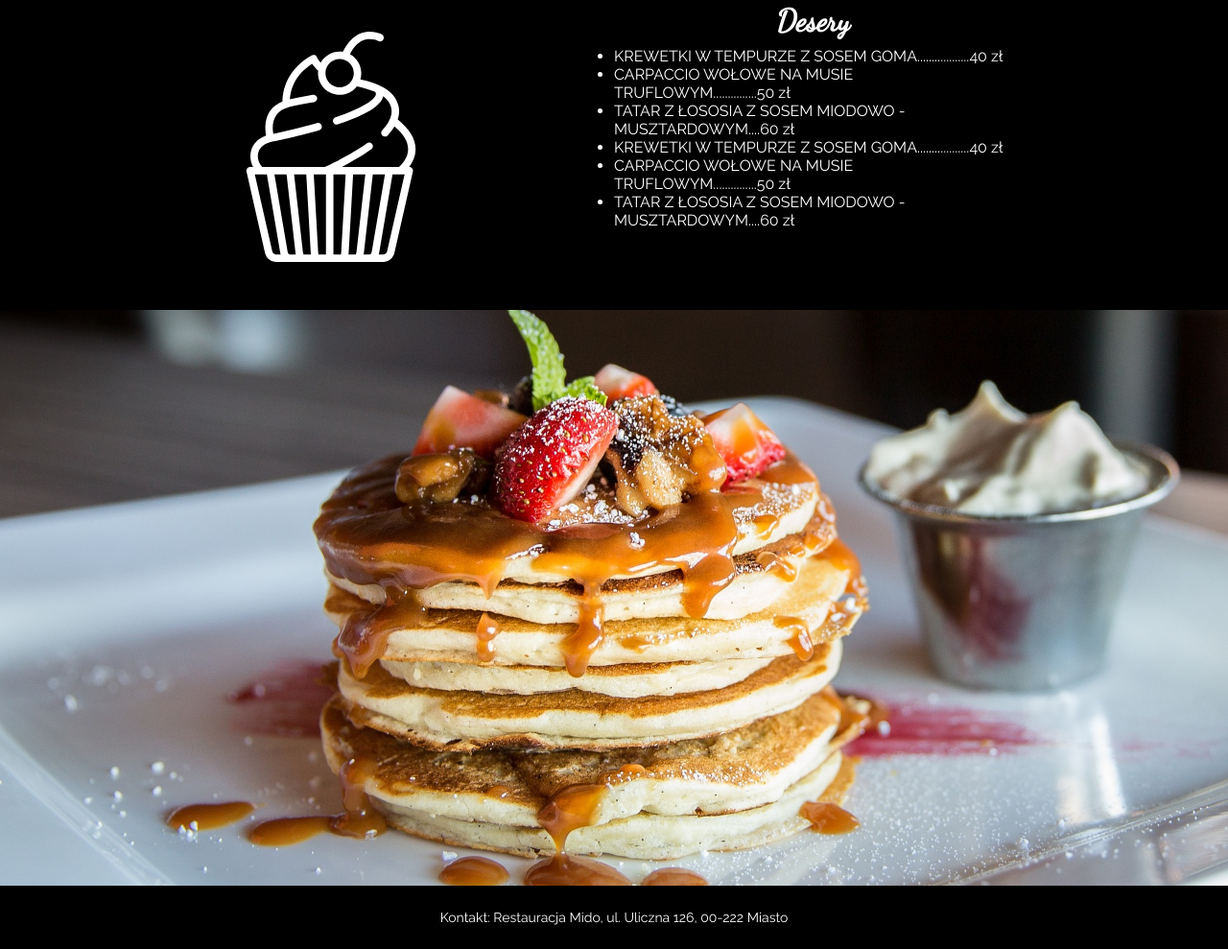
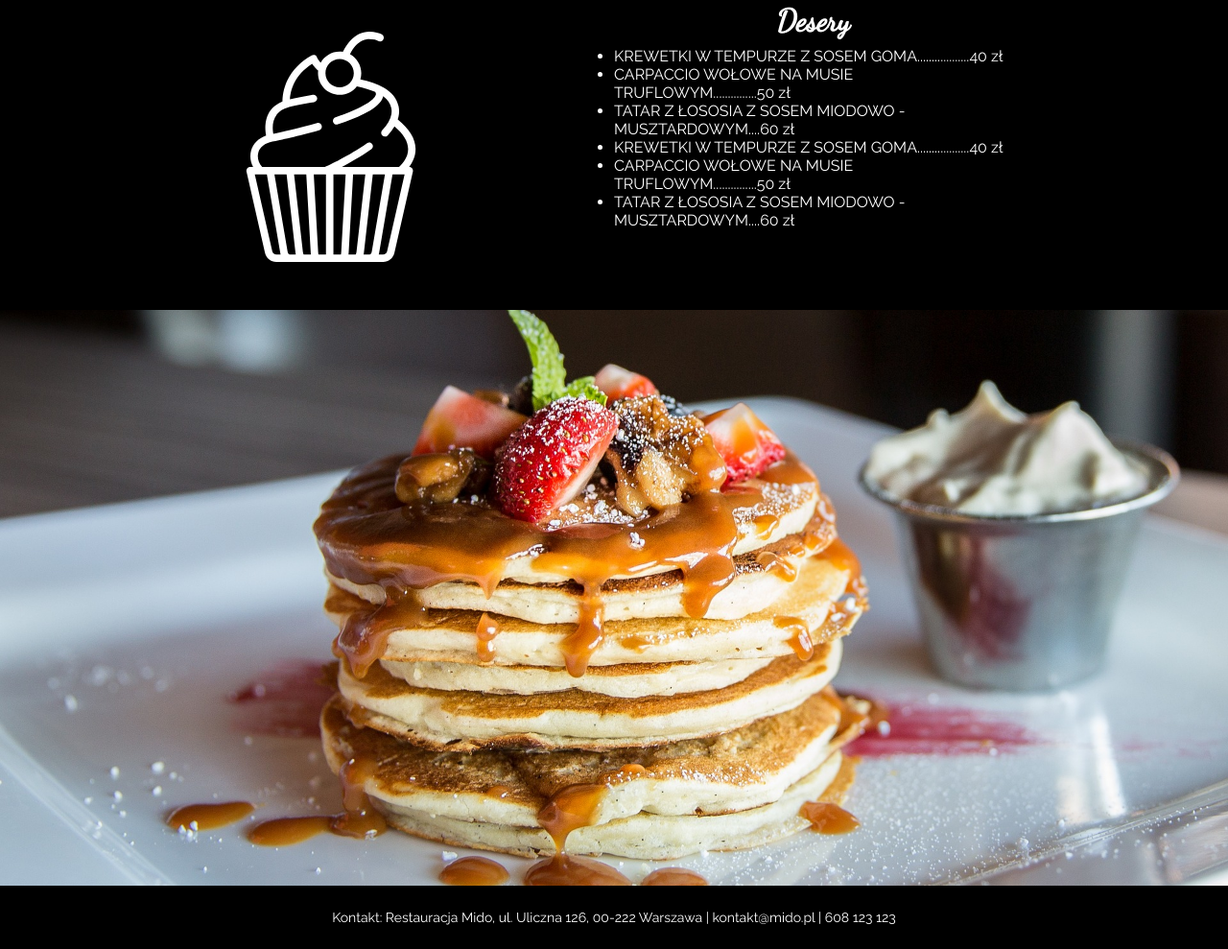
Before and after one commit to agnxr/mido_restaurant, a plain HTML site: page index.html in a window 1280 px wide. Shown: the part 3437-4426 px from the top of the page at 96% size. Drawn offline with Linux system fonts and the light colour scheme.

```diff
--- a/index.html
+++ b/index.html
@@ -111,7 +111,7 @@
 
 
 <footer id="footer">
-    <p> Kontakt: Restauracja Mido, ul. Uliczna 126, 00-222 Miasto </p>
+    <p> Kontakt: Restauracja Mido, ul. Uliczna 126, 00-222 Warszawa | kontakt@mido.pl | 608 123 123 </p>
 </footer>
 
 
```
Also changed, not shown: 1 other file.
